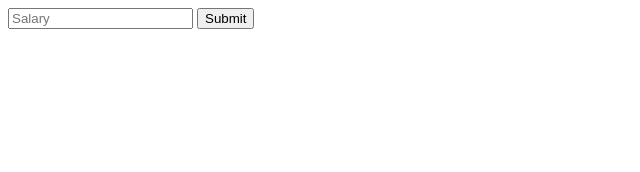
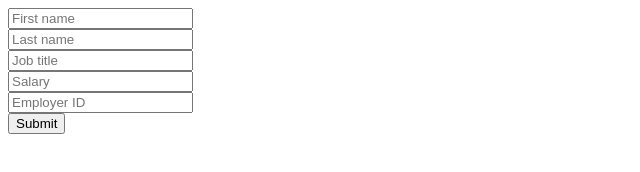
Before and after one commit to pftiller/Weekend1_Salary_Calc_in-class, a plain HTML site: page index.html in a window 1280 px wide. Shown: the whole page, without its empty margins (0-640 px from the left). Drawn offline with Linux system fonts and the light colour scheme.

Commit message:
Adding additional inputs

```diff
--- a/client.js
+++ b/client.js
@@ -1,4 +1,6 @@
 $(document).ready(readyNow);
+
+var averageSalary = 0;
 
 function readyNow() {
   console.log('JQ');
@@ -9,4 +11,6 @@ function submitClick() {
   var salary = $('#salary').val();
   console.log('button clicked:', salary);
   $('#output').append('<p>' + salary + '</p>');
+  averageSalary += salary / 12;
+  $('#averageSalary').html('<strong>' + averageSalary + '</strong>');
 }
--- a/index.html
+++ b/index.html
@@ -1,5 +1,6 @@
 <!DOCTYPE html>
 <html>
+
 <head>
   <meta charset="utf-8">
   <title>Salary Calculator In-Class</title>
@@ -7,11 +8,19 @@
   <script type="text/javascript" src="jquery-3.2.1.min.js"></script>
   <script type="text/javascript" src="client.js"></script>
 </head>
+
 <body>
-  <input type="number" id="salary" placeholder="Salary" />
+  <input type="text" id="first" placeholder="First name" /><br />
+  <input type="text" id="last" placeholder="Last name" /><br />
+  <input type="text" id="title" placeholder="Job title" /><br />
+  <input type="number" id="salary" placeholder="Salary" /><br />
+  <input type="number" id="empID" placeholder="Employer ID" /><br />
   <button type="submit" id="submitBtn">Submit</button>
   <div id="output">
+    <div id="averageSalary">
 
+    </div>
   </div>
 </body>
+
 </html>
```
